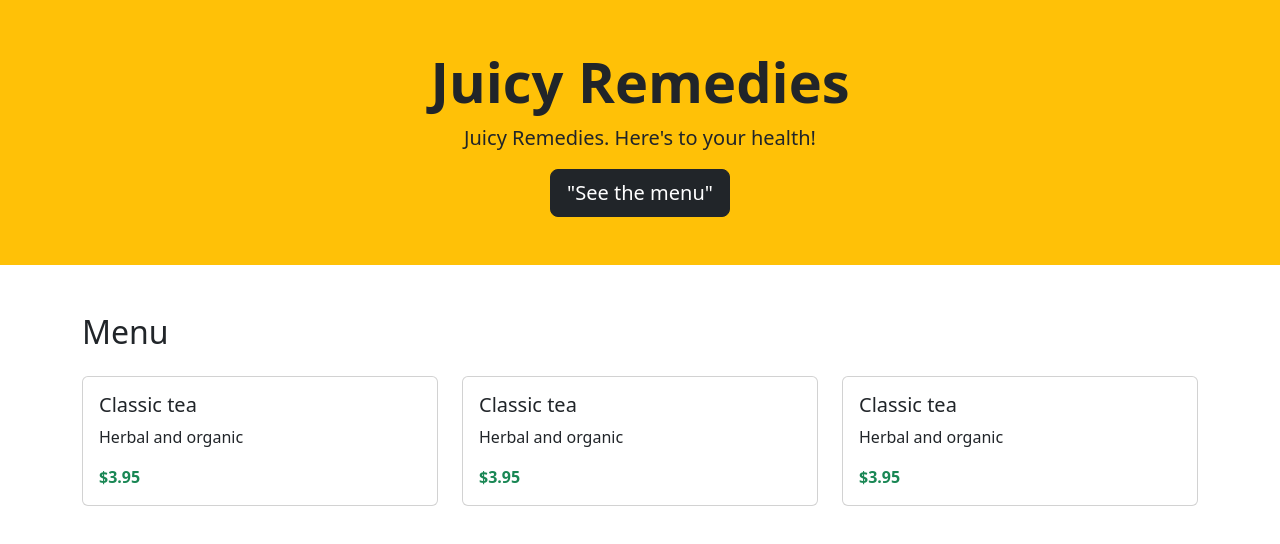
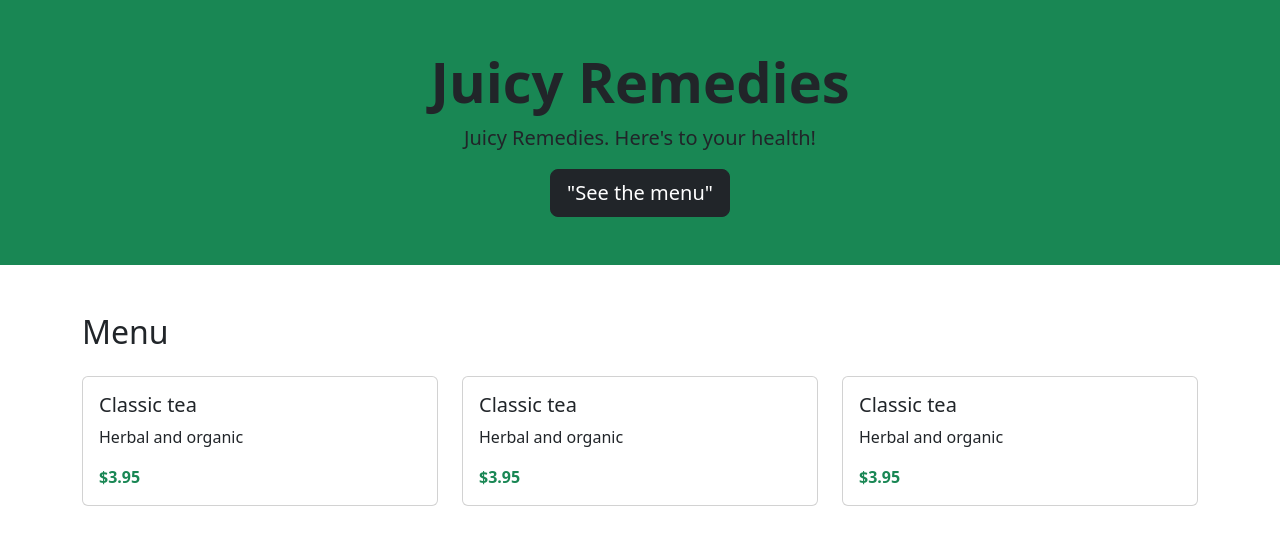
Before and after one commit to Developin-JRC/food-truck-site, a plain HTML site: page index.html in a window 1280 px wide. Drawn offline with nearby package versions, Linux system fonts and the light colour scheme.

Commit message:
Update Homepage

```diff
--- a/index.html
+++ b/index.html
@@ -7,7 +7,7 @@
     <link href="https://cdn.jsdelivr.net/npm/bootstrap@5.3.3/dist/css/bootstrap.min.css" rel="stylesheet">
 </head>
 <body>
-    <header class="bg-warning text-center py-5">
+    <header class="bg-success text-center py-5">
         <h1 class="display-4 fw-bold">Juicy Remedies</h1>
         <p class="lead">Juicy Remedies. Here's to your health!</p>
         <a href="#menu" class="btn btn-dark btn-lg">"See the menu"</a>
```
